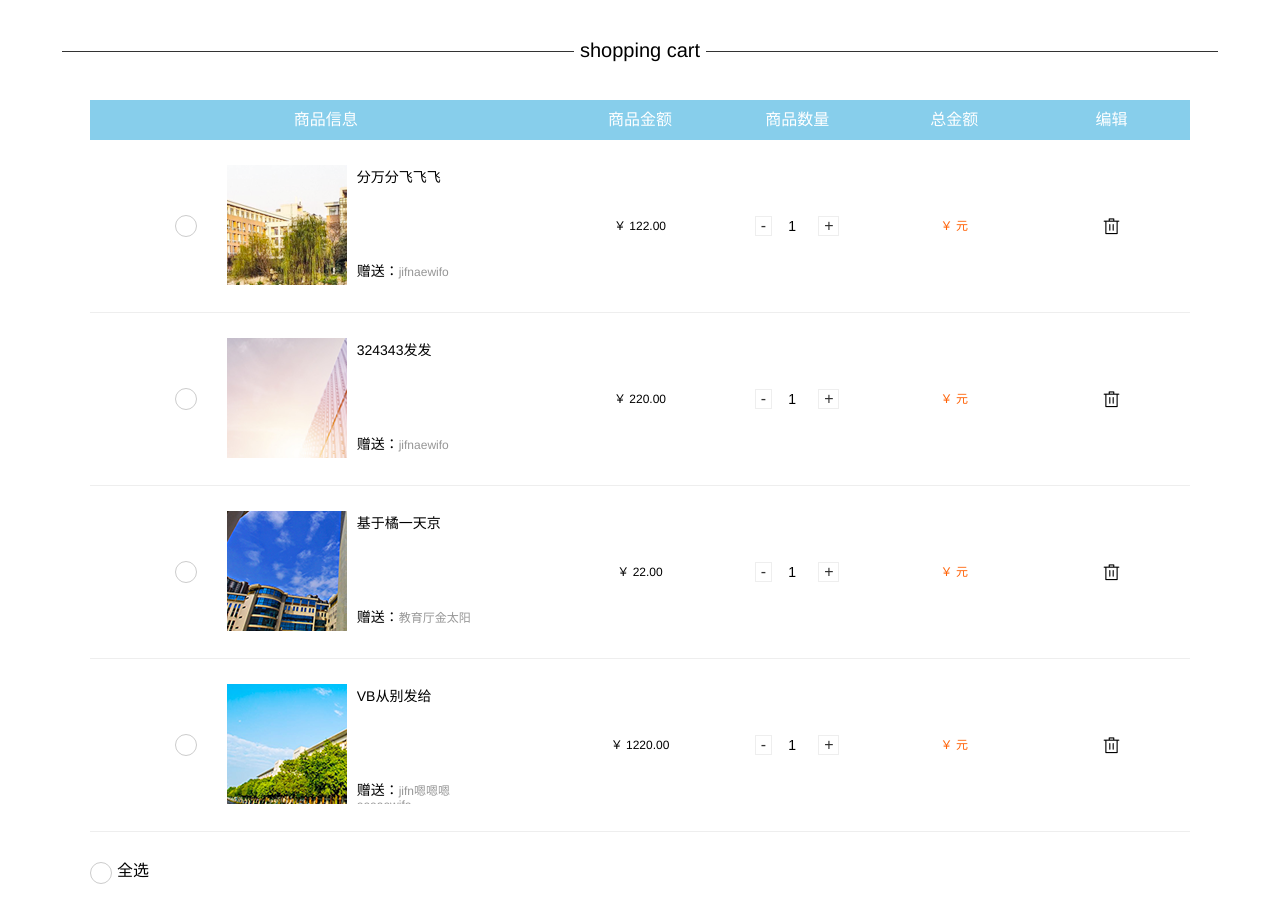
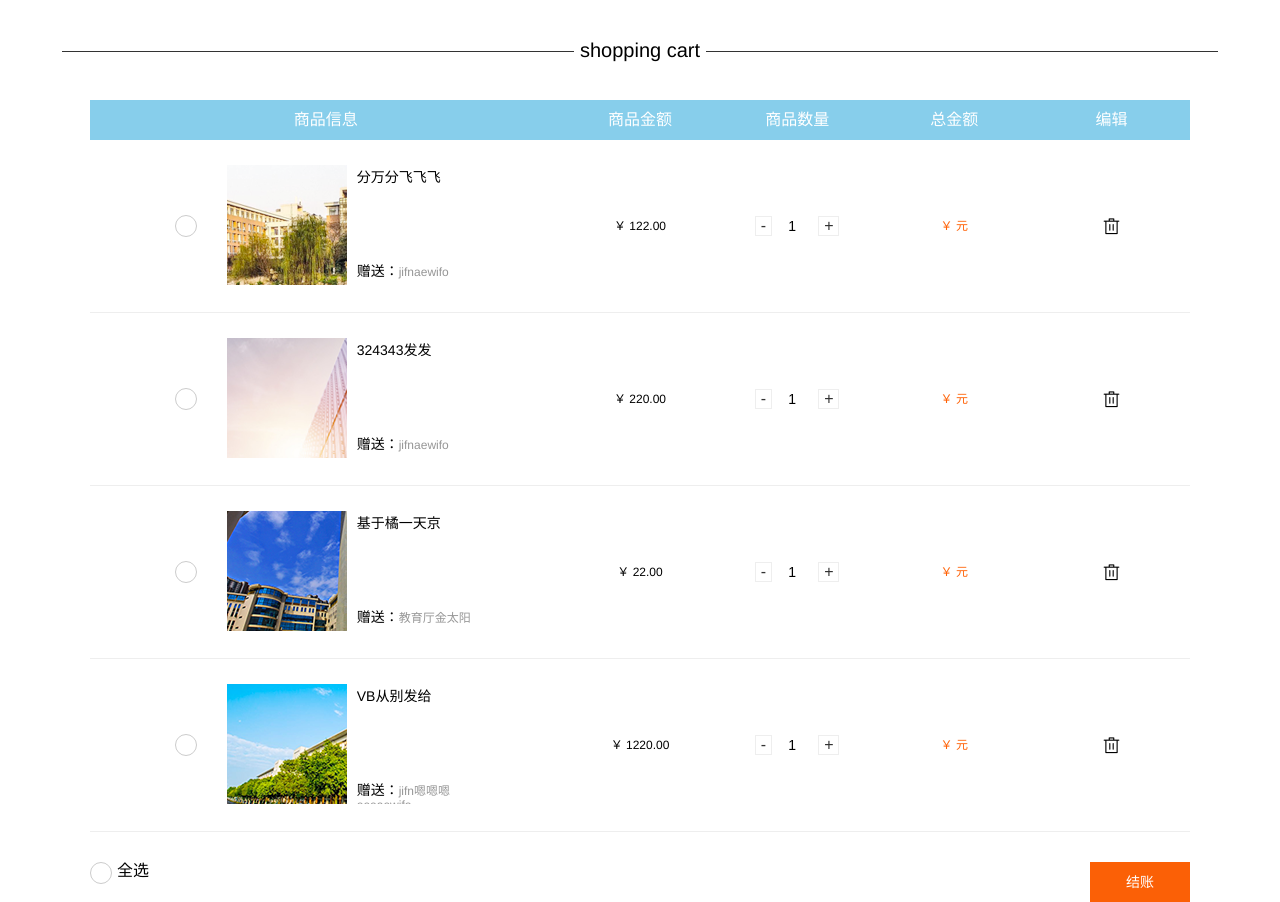
Before and after one commit to zg52/easy-vu, a Vue app in the folder lonarui/: page /#/ in a window 1280 px wide. Built offline with nearby package versions, Linux system fonts and the light colour scheme.

Commit message:
优化代码

```diff
--- a/lonarui/src/components/shoppingCart.vue
+++ b/lonarui/src/components/shoppingCart.vue
@@ -137,6 +137,9 @@
 }
 .settlement {
    .mt(30);
+   .flex;
+   .flex-between;
+
   }
 .allOption {
   .fz(16);
@@ -157,7 +160,21 @@
     color: #fff;
 }
   }
-
+  .check-out {
+    width:100px;
+    height: 40px;
+     background: rgb(251, 96, 6);
+     .fz(14);
+     color: #fff;
+     line-height: 40px;
+     .t-center;
+     .d-in-block;
+     cursor: pointer;
+     .trans4;
+     &:hover {
+       opacity: .7;
+     }
+  }
 </style>
 <template>
   <div class="shoppingCart">
@@ -205,6 +222,7 @@
       </ul>
       <div class="settlement">
        <span class="allOption" @click="allOptionHandler"> <i :class="{'el-icon-check':allOption}"></i>{{ allTheSelected }}</span>
+       <span class="check-out">结账</span>
       </div>
     </div>
   </div>
```
